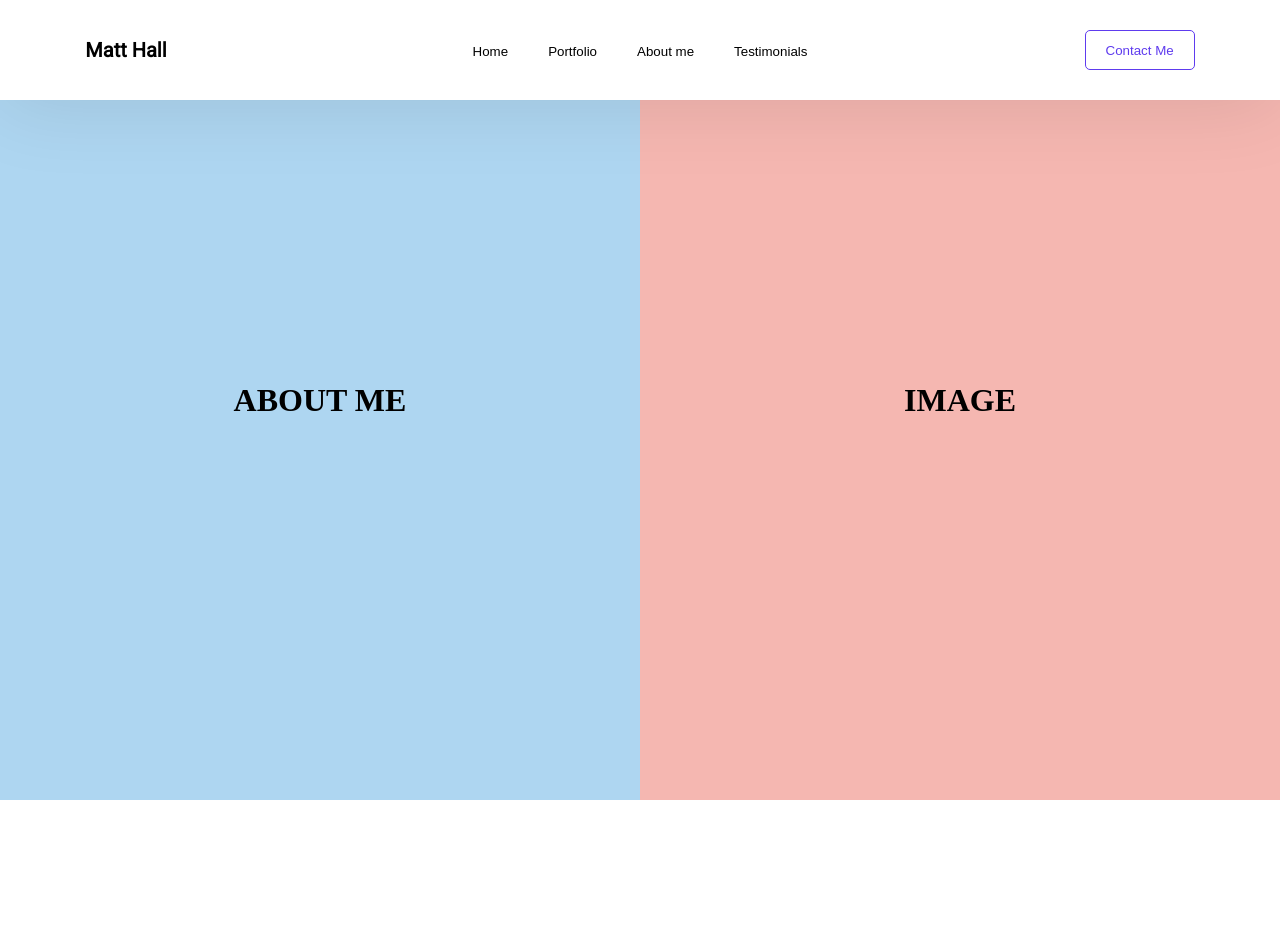
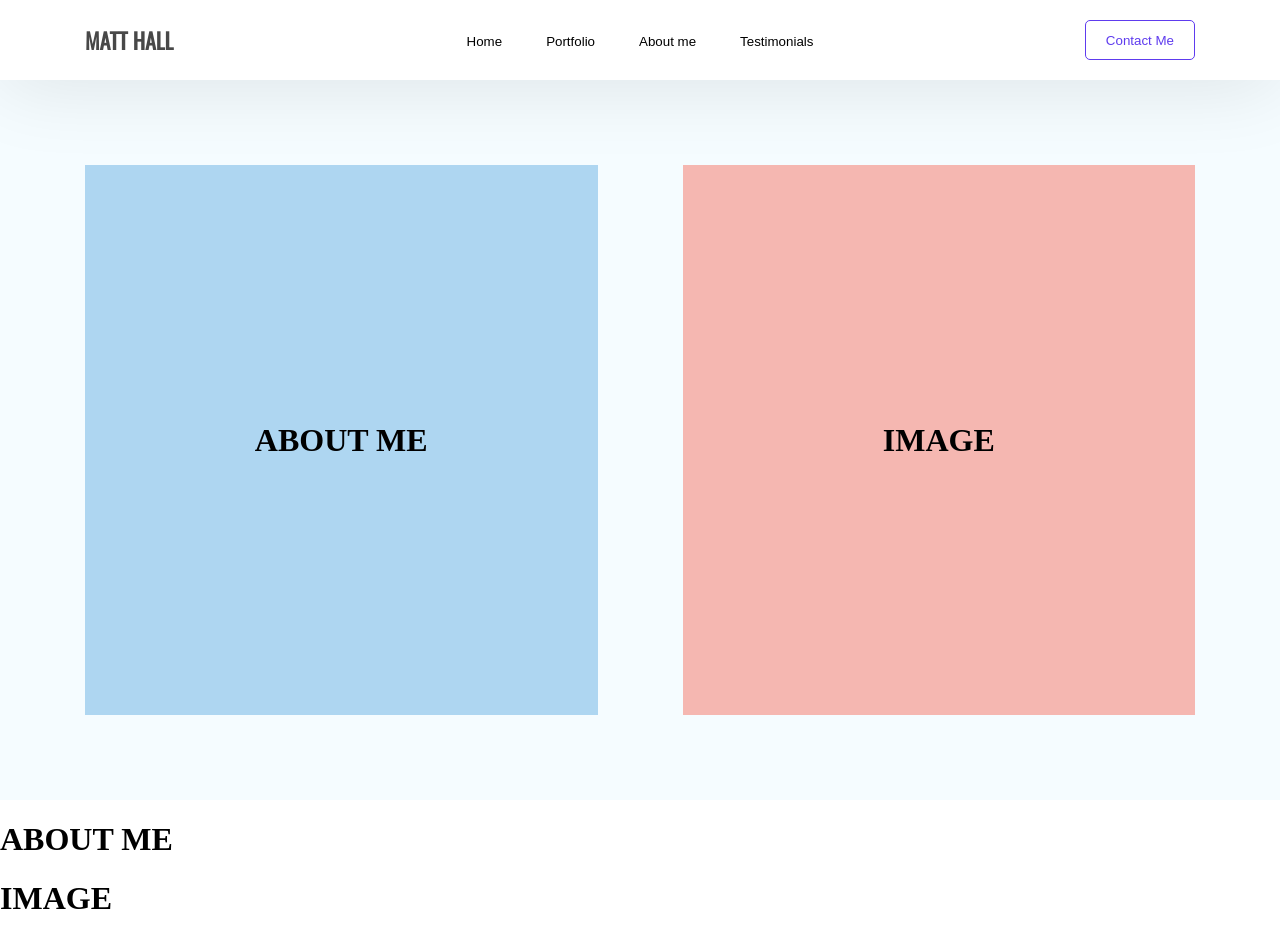
Before and after one commit to mhallrp/TechPortfolio-old, a React (Create React App) app: page / in a window 1280 px wide. Shown: the top 948 px of the page. Built offline with nearby package versions, Linux system fonts and the light colour scheme.

Commit message:
fonts and padding top section

```diff
--- a/public/index.html
+++ b/public/index.html
@@ -11,7 +11,7 @@
     />
     <link rel="preconnect" href="https://fonts.googleapis.com">
     <link rel="preconnect" href="https://fonts.gstatic.com" crossorigin>
-    <link href="https://fonts.googleapis.com/css2?family=Roboto&display=swap" rel="stylesheet">
+    <link href="https://fonts.googleapis.com/css2?family=Josefin+Sans&family=Montserrat:wght@900&family=Oswald&family=Roboto&display=swap" rel="stylesheet">
     <link rel="apple-touch-icon" href="%PUBLIC_URL%/logo192.png" />
     <link rel="manifest" href="%PUBLIC_URL%/manifest.json" />
     <link rel="stylesheet" href="styles.css">
--- a/src/components/navBar/navBar.jsx
+++ b/src/components/navBar/navBar.jsx
@@ -1,14 +1,12 @@
-import React, { useEffect, useState } from "react";
+import React, { useEffect } from "react";
 import Styles from './styles.module.css'
 
 function NavBar() {
-    const [navBarHeight, setNavBarHeight] = useState(100); // Initial height
-
     useEffect(() => {
         const handleScroll = () => {
             const scrollY = window.scrollY;
-            const newHeight = Math.max(60, 100 - scrollY / 5); // Calculate the new height
-            setNavBarHeight(newHeight);
+            const navbarHeight = Math.max(60, 80 - scrollY / 3); // Calculate the new height
+            document.documentElement.style.setProperty('--nav-bar-height', `${navbarHeight}px`);
         };
         window.addEventListener('scroll', handleScroll);
         return () => {
@@ -17,10 +15,10 @@ function NavBar() {
     }, []);
 
     return (
-        <div className={ Styles.navBar } style={ { height: `${navBarHeight}px` } }>
+        <div className={Styles.navBar}>
     <div className={ Styles.navSection }>
         <div className={ Styles.leftSection }>
-            <h1 className={ Styles.navTitle } >Matt Hall</h1>
+            <h1 className={ Styles.navTitle } >MATT HALL</h1>
         </div>
         <div className={ Styles.centerSection }>
             <button>Home</button>
--- a/src/components/navBar/styles.module.css
+++ b/src/components/navBar/styles.module.css
@@ -1,7 +1,12 @@
-.navBar{
+:root {
+    --nav-bar-height: 80px; /* Default height */
+}
+
+.navBar {
     display: flex;
+    align-items: center;
     width: 100%;
-    height: 100px;
+    height: var(--nav-bar-height); /* Use the CSS variable */
     flex-direction: row;
     background: #FFF;
     box-shadow: 0px 5px 80px 0px rgba(0, 0, 0, 0.10);
@@ -13,7 +18,7 @@
     grid-template-columns: 1fr auto 1fr; /* Three columns layout */
     align-items: center;
     width: 100%;
-    padding: 0 85.33px;
+    padding: 0 85px;
 }
 .leftSection, .rightSection {
     display: flex;
@@ -24,12 +29,14 @@
     flex-basis: auto; /* ensures navCenter doesn't grow or shrink */
 }
 .centerSection button{
-    padding: 0px 20px;
+    padding: 0px 22px;
     font-weight: 400;
 }
 .navTitle {
-    font-size: 20px;
+    font-size: 22px;
     margin-right:auto;
+    font-family: 'Oswald', sans-serif;
+    color: #484848;
 }
 .navContact{
     border: 1px solid #5E3BEE;
--- a/src/pages/landing/landing.jsx
+++ b/src/pages/landing/landing.jsx
@@ -16,6 +16,10 @@ function Landing(){
                 </div>
             </div>
             <div className={ Styles.landingMiddle }>
+            <div className={Styles.middleSkills}>
+                    <div><h1>ABOUT ME</h1></div>
+                    <div><h1>IMAGE</h1></div>
+                </div>
             </div>
         </div>
     )
--- a/src/pages/landing/styles.module.css
+++ b/src/pages/landing/styles.module.css
@@ -10,20 +10,23 @@ body{
     display: grid;
     grid-template-columns: 1fr 1fr;
     height: 100vh; /* Set the height of the grid */
+    /* font-family: 'Montserrat', sans-serif; */
 }
 .topIntro div:first-child {
     display: flex;
     flex-direction: row;
     justify-content: center;
     align-items: center;
-    background-color: #AED6F1; /* First column color */
+    background-color: #AED6F1;
+    margin: 165px 42.5px 85px 85px;
 }
 .topIntro div:last-child {
     display: flex;
     flex-direction: row;
     justify-content: center;
     align-items: center;
-    background-color: #F5B7B1; /* Second column color */
+    background-color: #F5B7B1;
+    margin: 165px 85px 85px 42.5px;
 }
 
 .landingMiddle{
```
